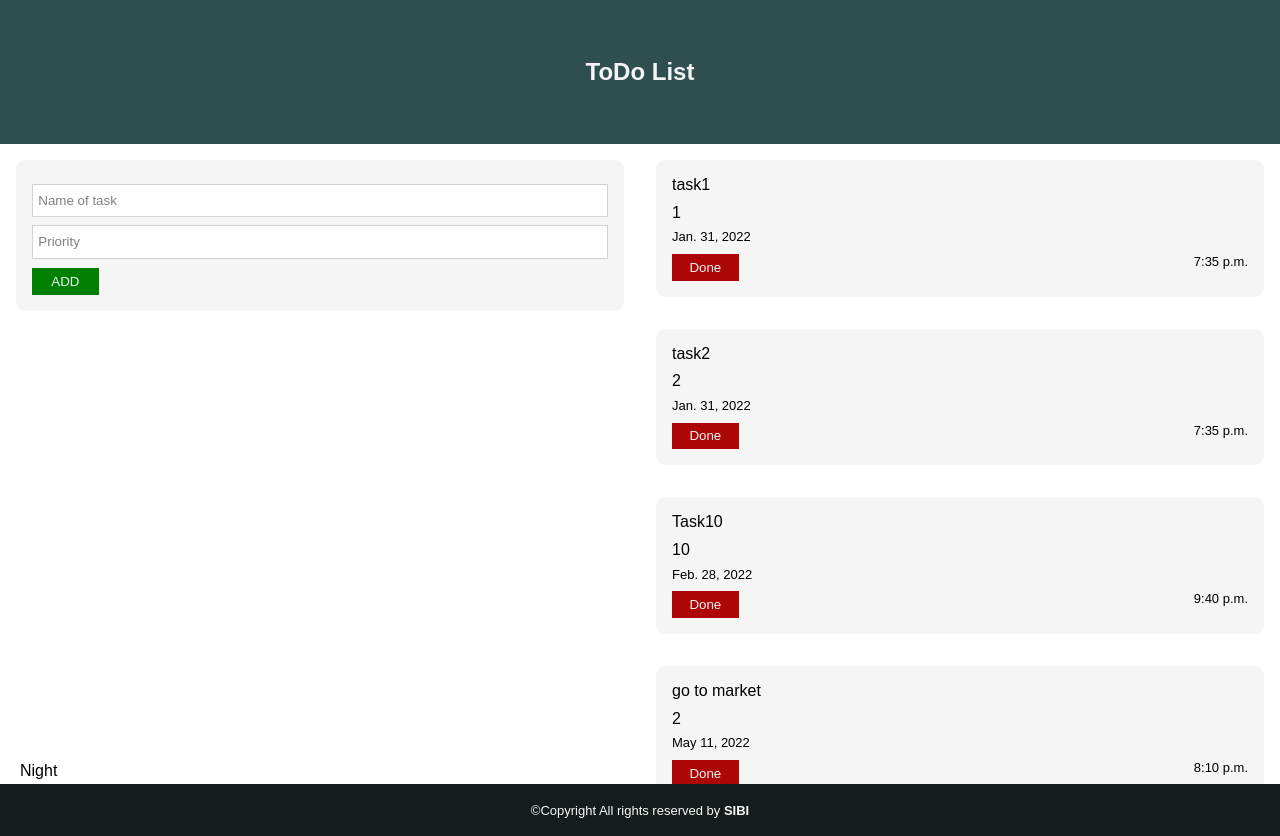
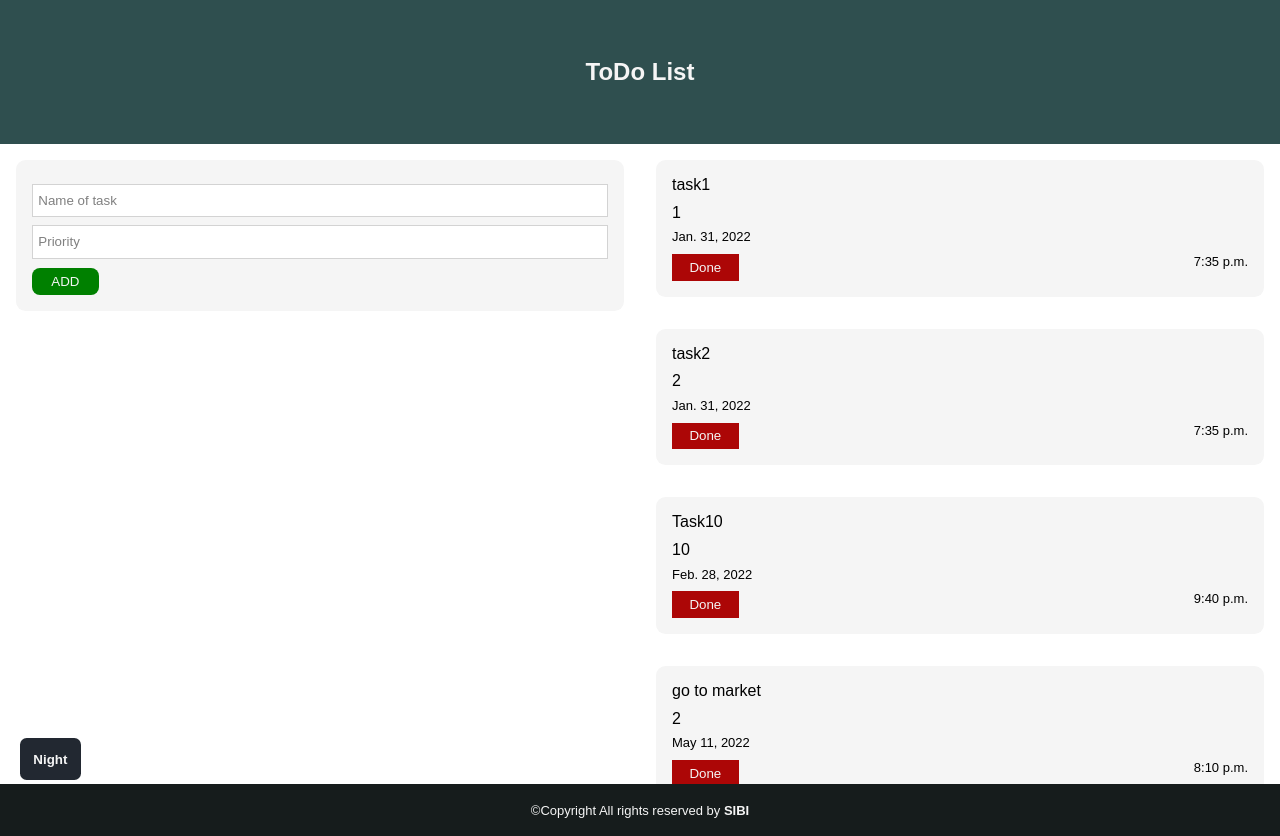
Before and after one commit to sibi404/todoproject, a Django app: page / in a window 1280 px wide. Run offline with Django 3.2, Linux system fonts and the light colour scheme; data comes from the database, SQL or seed files in the repository; both versions use the stored data as it was after the commit.

Commit message:
occuring resubmission when refershing is cleared

```diff
--- a/static/js/index.js
+++ b/static/js/index.js
@@ -7,19 +7,24 @@
 //     }
 // }
 
-const body = document.body;
+const body = document.querySelector("body");
+const darkMode = document.getElementById('dark-button');
+const button = document.getElementById('dark-button');
 function tog(){
     if (body.classList.contains('dark-theme')){
         body.classList.remove('dark-theme');
         localStorage.setItem("theme","light");
-        document.getElementById('label').innerHTML = 'Night';
+        button.innerHTML = 'Night';
+        darkMode.style.backgroundColor = "#222831";
     }else{
         body.classList.add('dark-theme');
-        localStorage.setItem("theme","dark-theme");
-        document.getElementById('label').innerHTML = 'Day';
+        button.innerHTML = 'Day';
+        darkMode.style.backgroundColor = "whitesmoke";
+        localStorage.setItem("theme","dark");
     }
 }
-if (localStorage.getItem("theme") === "dark-theme"){
-        body.classList.add("dark-theme");
-        document.getElementById('label').innerHTML = 'Day';
-    }
+if (localStorage.getItem("theme") === "dark"){
+    body.classList.add("dark-theme");
+    darkMode.style.backgroundColor = "whitesmoke";
+    button.innerHTML = 'Day';
+}
--- a/static/style/index.css
+++ b/static/style/index.css
@@ -16,6 +16,8 @@
     --scroll-track: whitesmoke;
     --scroll-thumb: grey;
     --footer-bg: #161C1C;
+    --dark-btn: #222831;
+    --dark-label-color: whitesmoke;
 }
 /* colour varriable end */
 
@@ -29,6 +31,7 @@
     --input-border: #5e5e5e;
     --scroll-track: #393E46;
     --scroll-thumb: #222831;
+    --dark-label-color: black;
 }
 /* dark-mode color end */
 
@@ -60,6 +63,7 @@ header{
 }
 /* header end */
 
+/*section-1*/
 main .container{
     display: flex;
 }
@@ -116,10 +120,12 @@ main .container{
     border: none;
     background-color: green;
     color: var(--text-color);
+    border-radius: 8px;
     cursor: pointer;
 }
 /* section-1 end */
 
+/*section-2*/
 .section-2{
     height: 80vh;
     overflow: scroll;
@@ -180,6 +186,7 @@ footer a{
     text-decoration: none;
 }
 
+/*dark-mode*/
 .dark-mode{
     position: absolute;
     /* top: 0;
@@ -187,9 +194,14 @@ footer a{
     bottom: 20px;
     left: 20px;
 }
-.dark-mode label{
+
+.dark-mode button{
     cursor: pointer;
+    padding: 1em;
+    border-radius: .5em;
+    border: none;
+    font-weight: bold;
+    background-color: var(--dark-btn);
+    color: var(--dark-label-color);
 }
-.dark-mode input{
-    display: none;
-}
+/*dark-mode end*/
--- a/templates/index.html
+++ b/templates/index.html
@@ -18,7 +18,7 @@
             <section class="section-1">
                 <div class="container">
                     <div class="card">
-                        <form method="POST">
+                        <form method="POST" action="{% url 'add_task' %}">
                             {% csrf_token %}
                             <div class="input-div">
                                 <input type="text" name="task_name" id="task_name" placeholder="Name of task" required>
@@ -32,8 +32,7 @@
                         </form>
                     </div>
                     <div class="dark-mode">
-                        <input type="checkbox" name="dark" id="dark" onclick="tog()">
-                        <label for="dark" id="label">Night</label>
+                        <button onclick="tog()" id="dark-button">Night</button>
                     </div>
                 </div>
             </section>
--- a/todoapp/urls.py
+++ b/todoapp/urls.py
@@ -5,5 +5,6 @@ from . import views
 urlpatterns = [
     path('',views.home),
     path('delete/<int:task_id>',views.taskDone,name = 'delete'),
+    path('add_task/',views.add_task,name = 'add_task'),
     path('cbvtask/',views.TaskListView.as_view(),name = 'classBasedView')
 ]
--- a/todoapp/views.py
+++ b/todoapp/views.py
@@ -8,11 +8,6 @@ from django.views.generic import ListView
 
 def home(request):
     tasks = Task.objects.all()
-    if request.method == 'POST':
-        name = request.POST['task_name']
-        priority = request.POST['task_priority']
-        task = Task(name = name,priority = priority)
-        task.save()
     return render(request,'index.html',{'tasks':tasks})
 
 def taskDone(request,task_id):
@@ -20,7 +15,12 @@ def taskDone(request,task_id):
     task.delete()
     return redirect('/')
 
-
+def add_task(request):
+    name = request.POST["task_name"]
+    priority = request.POST["task_priority"]
+    task = Task(name = name,priority = priority)
+    task.save()
+    return redirect("/")
 
 # use the URL 'cvbtask/' to get the class based view below
 class TaskListView(ListView):
```
Also changed, not shown: db.sqlite3.
